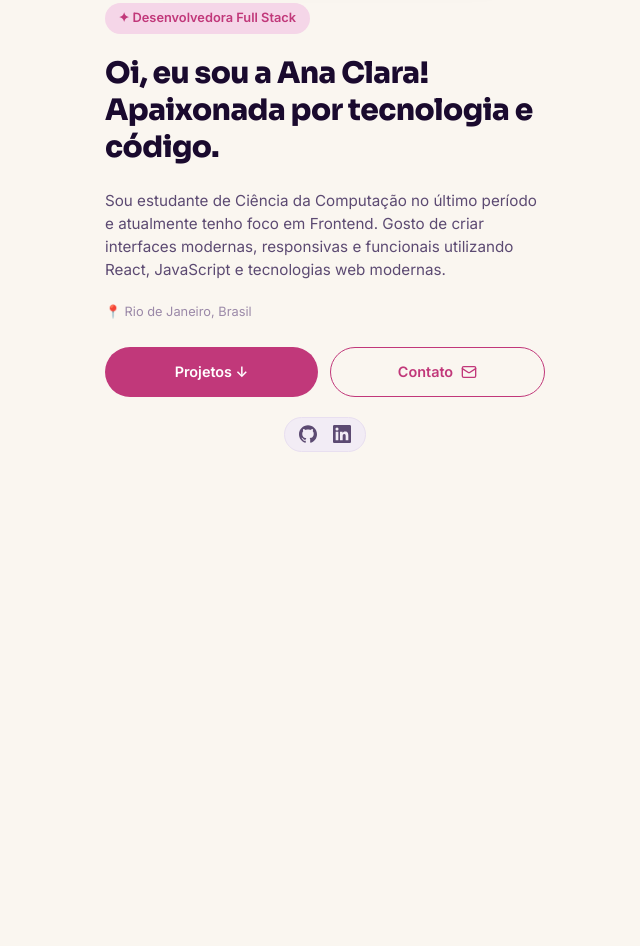
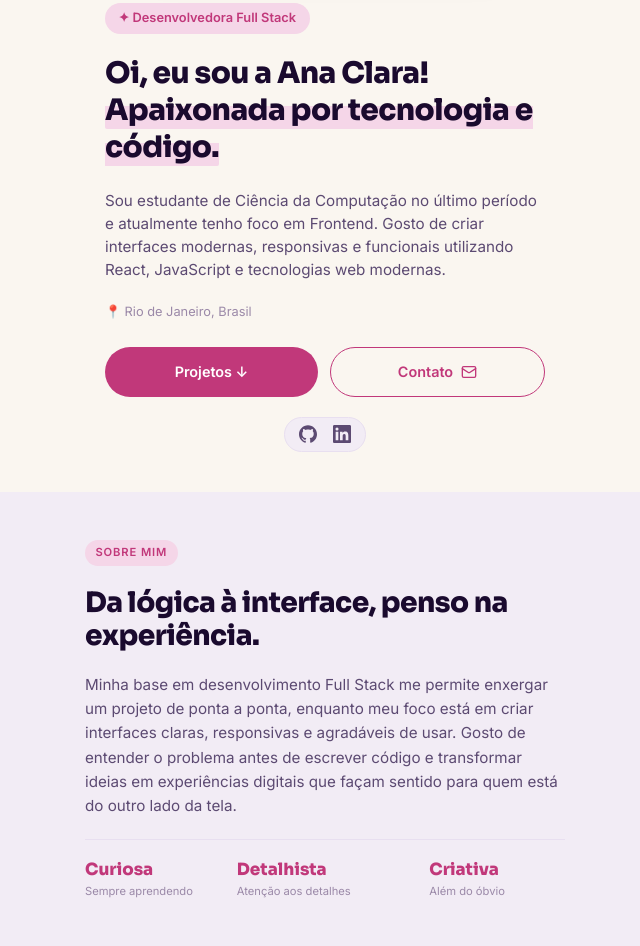
Before and after one commit to ClaraDev01/Ana-Clara-Portifolio, a plain HTML site: page index.html in a window 1280 px wide. Shown: the part 407-1353 px from the top of the page, without its empty margins (315-955 px from the left). Before the commit the page ends 899 px from the top, so only its background shows below. Drawn offline with Linux system fonts and the light colour scheme.

Commit message:
feat: add about section and refine hero

```diff
--- a/css/style.css
+++ b/css/style.css
@@ -362,3 +362,76 @@ nav {
     width: 18px;
     height: 18px;
 }
+
+/* ABOUT SECTION */
+
+.about {
+    padding: 3rem 1.25rem;
+    background-color: var(--bg-alt);
+}
+
+.about-content {
+    max-width: 480px;
+    margin: 0 auto;
+    display: flex;
+    flex-direction: column;
+    gap: 1.25rem;
+}
+
+.section-tag {
+    display: inline-block;
+    align-self: flex-start;
+    background-color: var(--accent-light);
+    color: var(--accent);
+    font-size: 0.7rem;
+    font-weight: 600;
+    padding: 0.25rem 0.65rem;
+    border-radius: var(--radius-pill);
+    text-transform: uppercase;
+    letter-spacing: 0.08em;
+}
+
+.section-title {
+    font-family: var(--font-title);
+    font-size: 1.75rem;
+    font-weight: 800;
+    color: var(--text);
+    line-height: 1.2;
+    letter-spacing: -0.02em;
+}
+
+.about-bio {
+    font-size: 0.95rem;
+    color: var(--text-2);
+    line-height: 1.6;
+}
+
+.about-stats {
+    display: grid;
+    grid-template-columns: 1fr 1.3fr 1fr;
+    gap: 1rem;
+    padding-top: 1.25rem;
+    border-top: 1px solid var(--border);
+}
+
+.stat {
+    display: flex;
+    flex-direction: column;
+    gap: 0.25rem;
+    min-width: 0;
+}
+
+.stat-number {
+    font-family: var(--font-title);
+    font-size: 1.05rem;
+    font-weight: 800;
+    color: var(--accent);
+    line-height: 1.2;
+    white-space: nowrap;
+}
+
+.stat-label {
+    font-size: 0.7rem;
+    color: var(--text-3);
+    line-height: 1.3;
+}
--- a/css/variables.css
+++ b/css/variables.css
@@ -5,6 +5,8 @@
     --bg: #faf6f0; /* Background */
     --bg-alt: #f2ecf5; /* Alternative background */
     --surface: #ffffff; /* Cards, navbar, forms */
+
+    --highlight-bg: var(--accent-light); /* Highlight background for text and elements */
 
     --border: #e8dff0; /* Borders */
 
@@ -38,6 +40,8 @@
     --bg-alt: #1a1029;
     --surface: #1e1330;
 
+    --highlight-bg: rgba(224, 80, 144, 0.35);
+
     --border: #2e2040;
 
     --text: #f0eaf8;
--- a/index.html
+++ b/index.html
@@ -114,6 +114,62 @@
             </div>
         </section>
 
+        <section class="about" id="sobre">
+            <div class="about-content">
+
+                <span class="section-tag" data-pt="Sobre mim" data-en="About me">
+                    Sobre mim
+                </span>
+
+                <h2 class="section-title" data-pt="Da lógica à interface, penso na experiência."
+                    data-en="From logic to interface, I think about the experience.">
+                    Da lógica à interface, penso na experiência.
+                </h2>
+
+                <p class="about-bio"
+                    data-pt="Minha base em desenvolvimento Full Stack me permite enxergar um projeto de ponta a ponta, enquanto meu foco está em criar interfaces claras, responsivas e agradáveis de usar. Gosto de entender o problema antes de escrever código e transformar ideias em experiências digitais que façam sentido para quem está do outro lado da tela."
+                    data-en="My Full Stack development foundation allows me to see a project from end to end, while my focus is on creating clear, responsive and enjoyable interfaces. I like to understand the problem before writing code and turning ideas into digital experiences that make sense for the person on the other side of the screen.">
+                    Minha base em desenvolvimento Full Stack me permite enxergar um projeto de ponta a ponta,
+                    enquanto meu foco está em criar interfaces claras, responsivas e agradáveis de usar.
+                    Gosto de entender o problema antes de escrever código e transformar ideias em experiências
+                    digitais que façam sentido para quem está do outro lado da tela.
+                </p>
+
+                <div class="about-stats">
+                    <div class="stat">
+                        <span class="stat-number" data-pt="Curiosa" data-en="Curious">
+                            Curiosa
+                        </span>
+
+                        <span class="stat-label" data-pt="Sempre aprendendo" data-en="Always learning">
+                            Sempre aprendendo
+                        </span>
+                    </div>
+
+                    <div class="stat">
+                        <span class="stat-number" data-pt="Detalhista" data-en="Detail-oriented">
+                            Detalhista
+                        </span>
+
+                        <span class="stat-label" data-pt="Atenção aos detalhes" data-en="Attention to detail">
+                            Atenção aos detalhes
+                        </span>
+                    </div>
+
+                    <div class="stat">
+                        <span class="stat-number" data-pt="Criativa" data-en="Creative">
+                            Criativa
+                        </span>
+
+                        <span class="stat-label" data-pt="Além do óbvio" data-en="Beyond the obvious">
+                            Além do óbvio
+                        </span>
+                    </div>
+                </div>
+
+            </div>
+        </section>
+
     </main>
 
     <script src="js/script.js"></script>
```
Also changed, not shown: assets/images/perfil_photo.jpeg (added).
